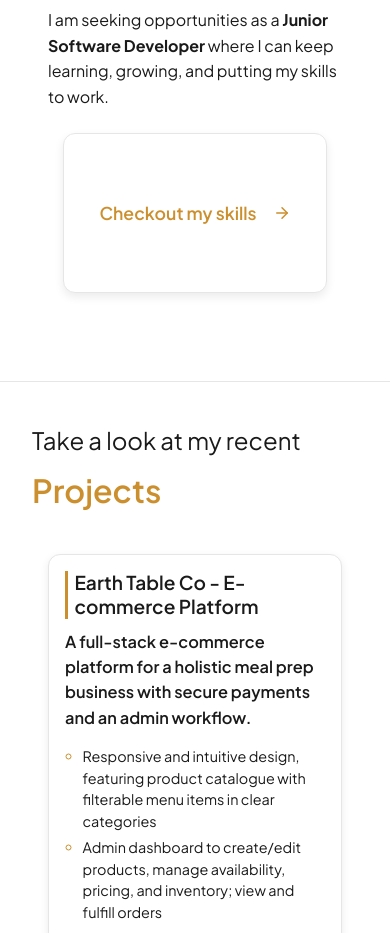
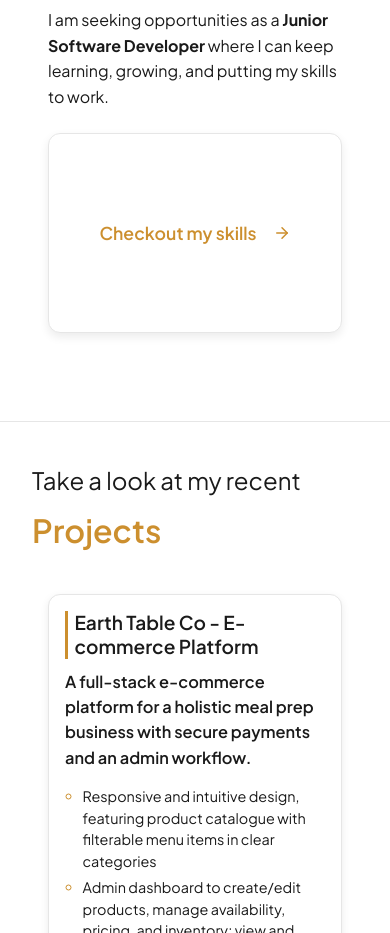
Before and after one commit to TayrineSoares/tayrine-portfolio, a React (Vite) app: page / in a window 390 px wide. Shown: the part 860-1793 px from the top of the page. Built offline with nearby package versions, Linux system fonts and the light colour scheme.

Commit message:
adjust skills card on hero section

```diff
--- a/src/styles/Hero.css
+++ b/src/styles/Hero.css
@@ -169,6 +169,8 @@ section {
   }
 
   .skill-card {
+    width: 100%;
+    height: 200px;
     margin: 1rem auto 2rem;
   }
 }
```
